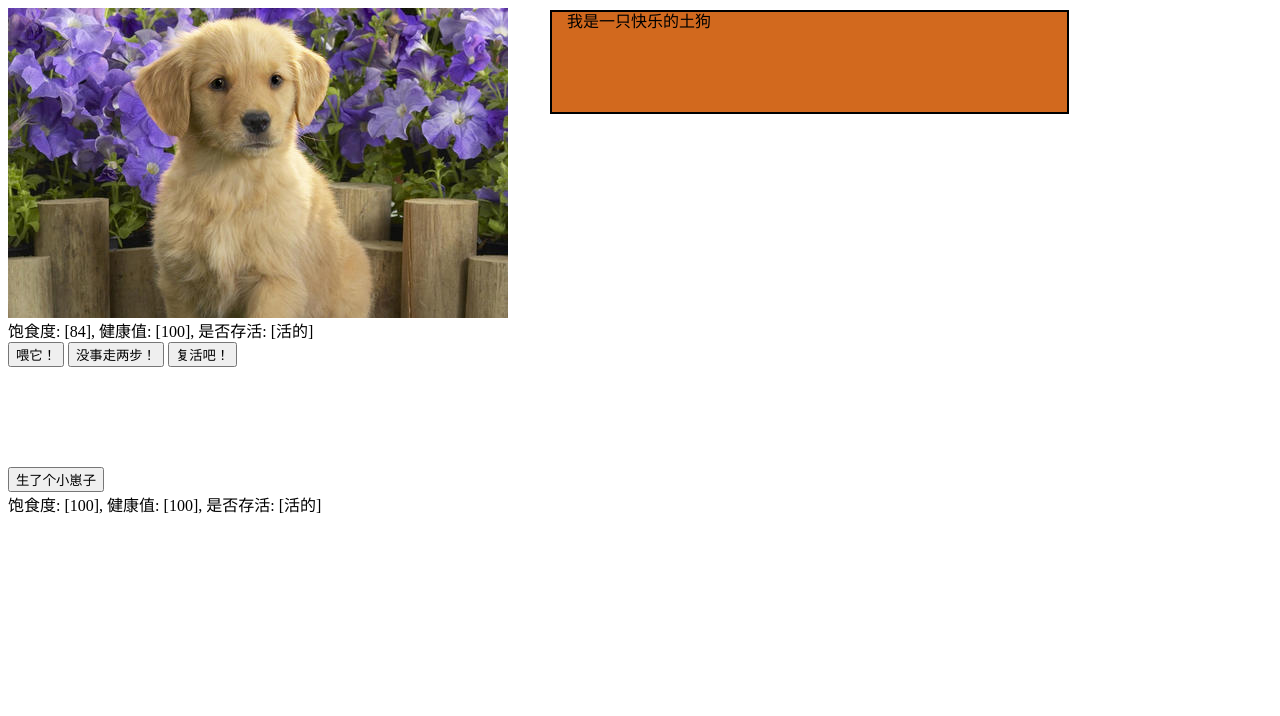
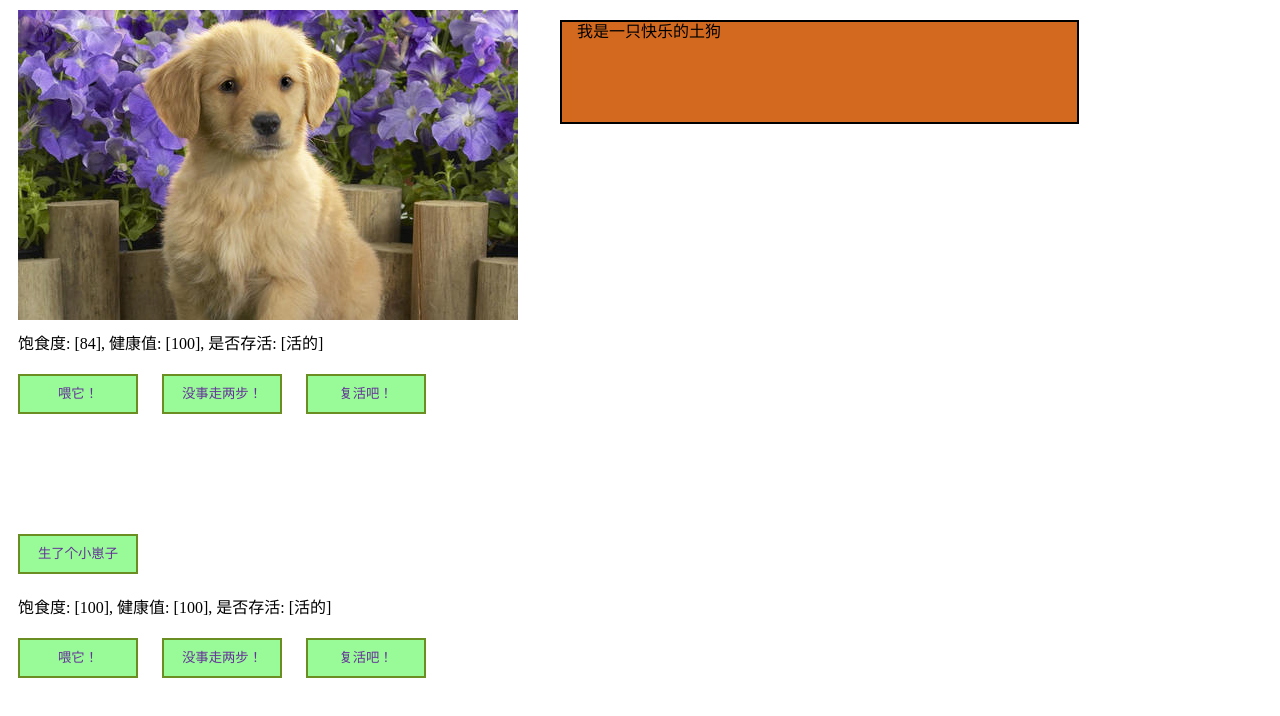
Before and after one commit to Mrltfyy/e-dog, a plain HTML site: page index.html in a window 1280 px wide. Drawn offline with Linux system fonts and the light colour scheme.

Commit message:
修改了button input等css样式

```diff
--- a/index.html
+++ b/index.html
@@ -9,6 +9,15 @@
       width: 500px;
       height: 310px;
       background-image: url("./images/dog.jpg");
+      margin: 10px;
+
+    }
+    .status{
+      margin: 10px;
+
+    }
+    .babyStatus{
+      margin: 10px;
     }
     .yell {
       position: absolute;
@@ -20,16 +29,20 @@
       line-height: 20px;
       background-color: chocolate;
       border: 2px solid black;
+       margin: 10px;
     }
     .babyDogPic {
       width: 500px;
       height: 280px;
       padding-top: 10px;
       position: relative;
-      /* background-image: url(./images/babydog.jpg); */
+      /* background-image:
+      url(./images/babydog.jpg); */
+      margin: 10px;
     }
     .babyDog{
-      padding-top: 100px;
+      margin-top: 100px;
+
     }
     .babyDogYell{
       position: absolute;
@@ -41,7 +54,32 @@
       line-height: 20px;
       background-color: chocolate;
       border: 2px solid black;
+      display: none;
+      margin-top: 100px;
     }
+    button {
+      width: 120px;
+      height: 40px;
+      border:2px solid olivedrab;
+      line-height: 10px;
+      background-color: palegreen;
+      color: rebeccapurple;
+      margin: 10px;
+      padding: 10px;
+
+    }
+    input {
+      width: 120px;
+      height: 40px;
+      border:2px solid olivedrab;
+      line-height: 10px;
+      background-color: palegreen;
+      color: rebeccapurple;
+      margin: 10px;
+
+
+    }
+
 
   </style>
 </head>
@@ -50,8 +88,9 @@
   <div id="yell" class="yell"></div>
   <div id="dogPic" class="dog" ></div>
 
-  <div id="status"></div>
+  <div id="status" class="status"></div>
   <script src="object.js"></script>
+  <!-- <script src="index.js"></script> -->
   <button onclick="dog.feed()">喂它！</button>
   <button onclick="dog.run()">没事走两步！</button>
   <button onclick="dog.resurrect()">复活吧！</button>
@@ -60,13 +99,13 @@
   <div id="babyDog" class="babyDog">
   <input type="button" value="生了个小崽子" onclick="babyDog.acquisition()">
   <img src="./images/babydog.jpg" id="babyDogPic" style="display: none;">
-  <div id="babyDogYell" class="babyDogYell" style="display: none"></div>
+  <div id="babyDogYell" class="babyDogYell" ></div>
   </div>
-  <div id="babyStatus" ></div>
+  <div id="babyStatus" class="babyStatus"></div>
 
-  <!-- <button onclick="babyDog.feed()">喂它！</button>
+  <button onclick="babyDog.feed()">喂它！</button>
   <button onclick="babyDog.run()">没事走两步！</button>
-  <button onclick="babyDog.resurrect()">复活吧！</button> -->
-  <!-- <ing id="babyDogPic" class="babyDogPic"></div> -->
+  <button onclick="babyDog.resurrect()">复活吧！</button>
+  <!-- <img id="babyDogPic" class="babyDogPic"></div> -->
 </body>
 </html>
--- a/object.js
+++ b/object.js
@@ -66,7 +66,7 @@ let dog = {
   feed: function () {
     if (this.isLive) {
       this.food = 100;
-      view.displayYell(this.name + '吃饱了，满意的对你摇头晃脑');
+      view.displayYell(this.name + '吃饱了，对你很满意');
     }
   },
 
@@ -83,7 +83,7 @@ let dog = {
     if (this.food <= 0) {
       this.food = 0;
       this.health -= 5;
-      view.displayYell('Wang!Wang!Wang!')
+      view.displayYell('Wang!Wang!Wang!饿了饿了')
     } else if (this.food >= 80) {
       this.food = this.food >= 100 ? 100 : this.food;
       this.health += 5;
@@ -184,7 +184,7 @@ let babyDog = {
   feed: function () {
     if (this.isLive) {
       this.food = 100;
-      view.displayBabyYell(this.name + '吃饱了，满意的对你摇头晃脑');
+      view.displayBabyYell(this.name + '吃饱了，对你很满意');
     }
   },
 
@@ -201,7 +201,7 @@ let babyDog = {
     if (this.food <= 0) {
       this.food = 0;
       this.health -= 5;
-      view.displayBabyYell('Wang!Wang!Wang!')
+      view.displayBabyYell('Wang!Wang!Wang!饿了饿了')
     } else if (this.food >= 80) {
       this.food = this.food >= 100 ? 100 : this.food;
       this.health += 5;
@@ -251,6 +251,10 @@ let babyDog = {
       babyDogYell.style.display = "block";
     }
   },
+
+
+
+
 };
 
 
@@ -278,12 +282,30 @@ let view = {
     }, 100);
   },
 
+
+  // displayStatus: function(){
+  //   let status = document.getElementById('status');
+  //   status.style.height = "100px";
+  //   setInterval(function (){
+  //     status.style.height = "50px";
+  //   }, 100)
+  //   },
+
+
   displayBabyStatus: function () {
     setInterval(function () {
       let babyDogStatus = document.getElementById("babyStatus");
       babyDogStatus.innerHTML = babyDog.tellStatus();
     }, 100);
   },
+
+  // displayBabyStatus: function(){
+  // let statusBaby = document.getElementById('babyStatus');
+  // statusBaby.style.height = "100px";
+  // setInterval(function (){
+  //   statusBaby.style.height = "50px";
+  // }, 1000)
+  // },
 
   displayYell: function (str) {
     let dogYell = document.getElementById('yell');
@@ -297,6 +319,7 @@ let view = {
   },
 
 
+
 };
 
 view.displayDog();
@@ -307,7 +330,7 @@ dog.live();
 
 view.displayBabyDog();
 view.displayBabyStatus();
-view.displayBabyYell('我是一只快乐的土狗');
+view.displayBabyYell('我是一只快乐的小狗')
 babyDog.live();
 
 
```
Also changed, not shown: index.js (line endings or trailing spaces).
